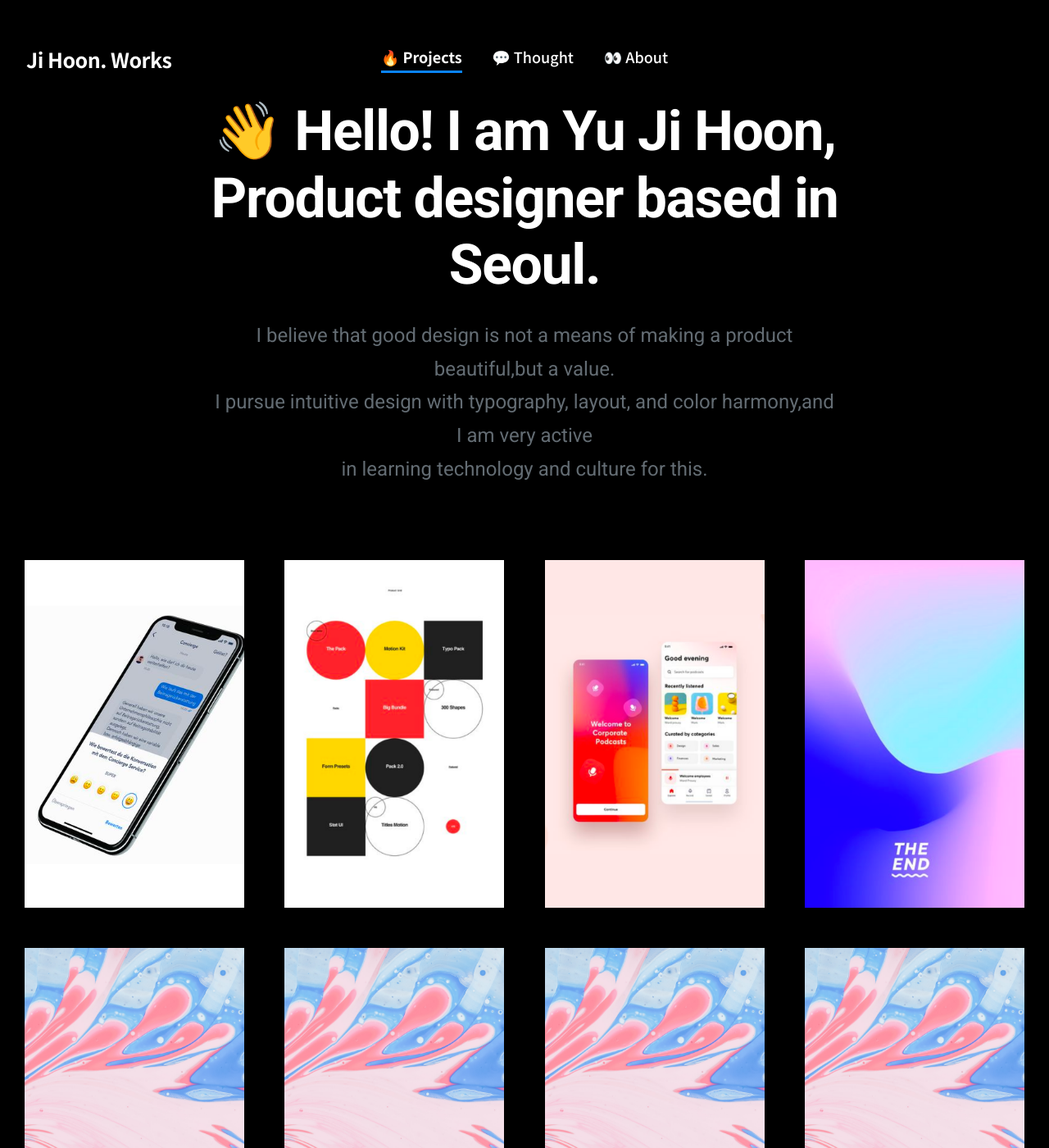
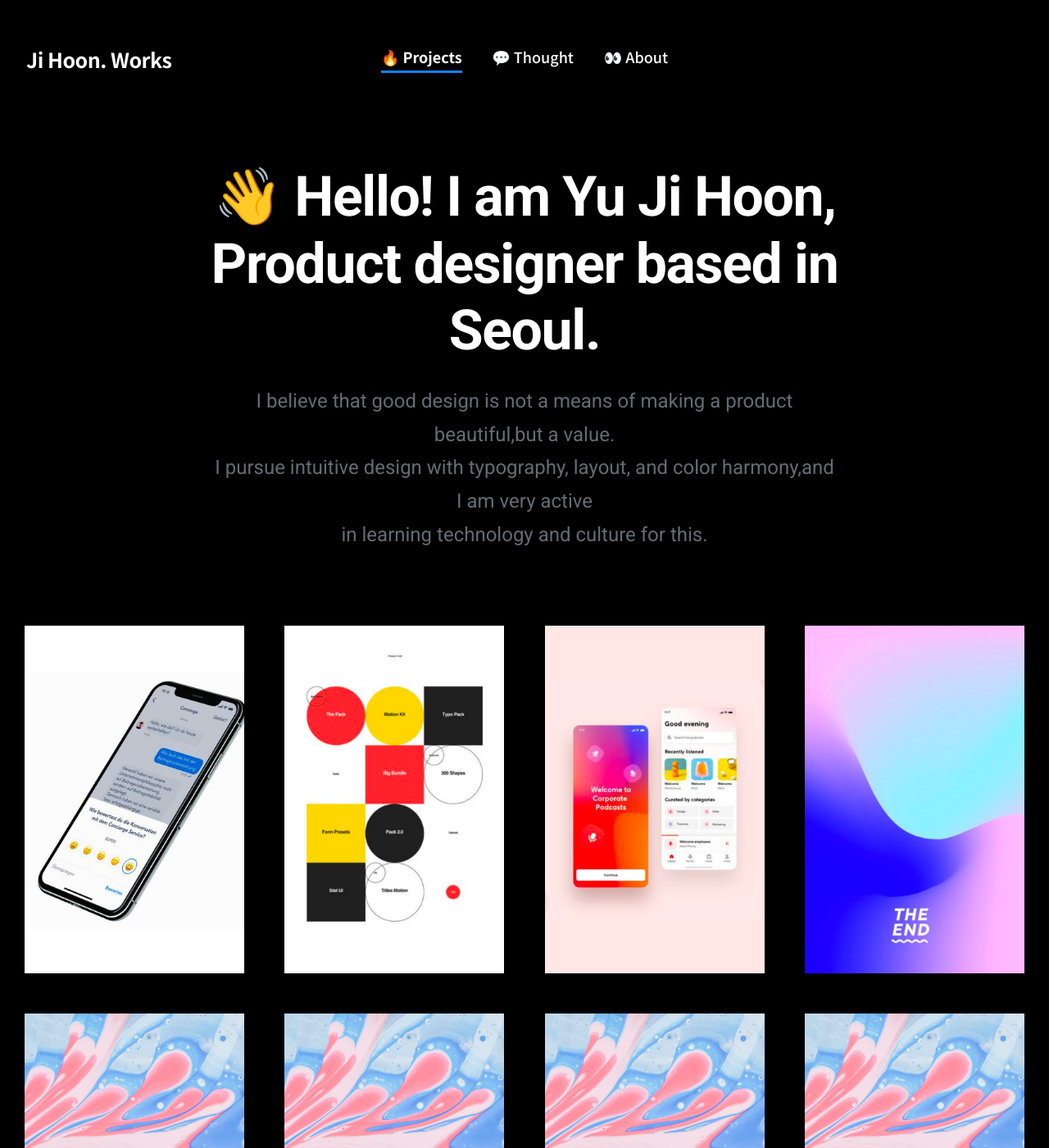
Before and after one commit to jihoon-yu/jihoon-yu.github.io, a Jekyll site: the page built from index.html, in a window 1280 px wide and 1400 px high. Shown: the whole window at 82% size. Built offline with Jekyll 4.4.1, drawn with Linux system fonts in a browser that asks for light colours; nearby versions of some CDN libraries.

Commit message:
Update _basic.scss

```diff
--- a/_sass/_basic.scss
+++ b/_sass/_basic.scss
@@ -381,7 +381,7 @@ section {
   }
 
   @include mq(laptop) {
-    margin-top: 100px;
+    margin-top: 180px;
   }
 }
 
```
